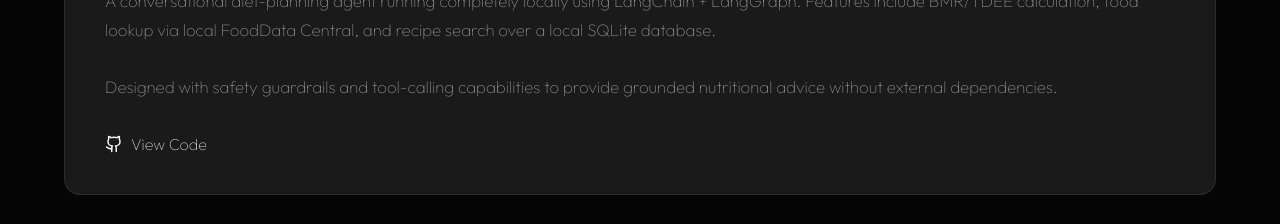
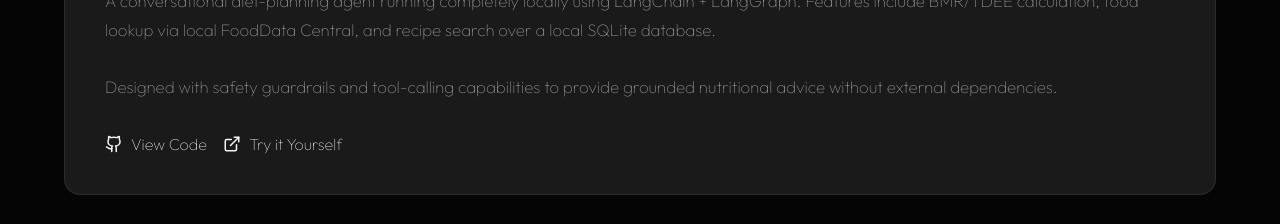
Before and after one commit to Deep-Parekh/port, a Next.js app: page / in a window 1280 px wide. Shown: the part 3700-3924 px from the top of the page. Built offline with nearby package versions, Linux system fonts and the light colour scheme.

Commit message:
Added link to Diet Agent space

```diff
--- a/components/projects/ProjectsSection.tsx
+++ b/components/projects/ProjectsSection.tsx
@@ -43,9 +43,9 @@ export default function ProjectsSection() {
                             <a href="https://github.com/Deep-Parekh/diet_agent" className={styles.linkBtn} target="_blank" rel="noopener noreferrer">
                                 <Github size={18} /> View Code
                             </a>
-                            {/* <a href="#" className={styles.linkBtn}>
-                                <ExternalLink size={18} /> Case Study
-                            </a> */}
+                            <a href="https://huggingface.co/spaces/DeepParekh/diet_app" className={styles.linkBtn} target="_blank" rel="noopener noreferrer">
+                                <ExternalLink size={18} /> Try it Yourself
+                            </a>
                         </div>
                     </div>
                 </motion.div>
```
